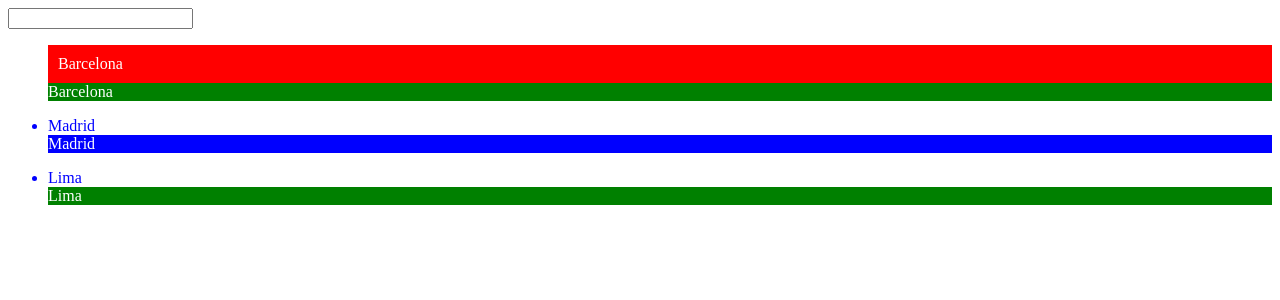
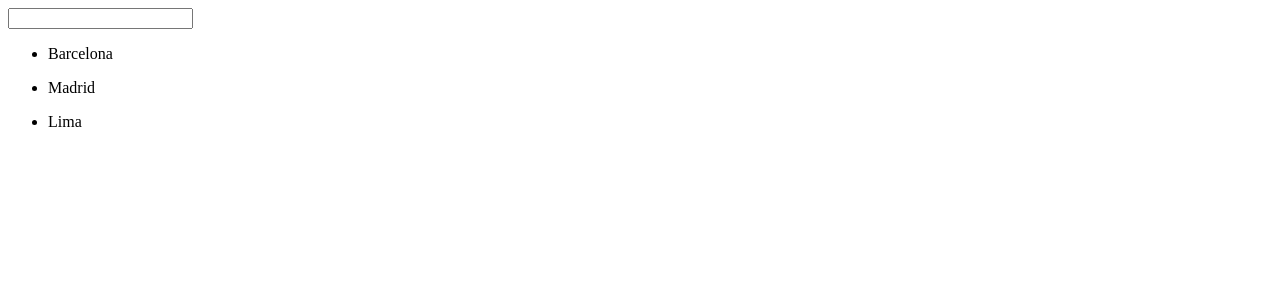
Before and after one commit to ConxiCR/angular_28dias, an Angular app: page / in a window 1280 px wide. Shown: the top 300 px of the page. Built offline with nearby package versions, Linux system fonts and the light colour scheme.

Commit message:
RETO9 Event binding
Signed-off-by: ConxiCr <conxicr@hotmail.com>

```diff
--- a/src/app/app.component.html
+++ b/src/app/app.component.html
@@ -19,6 +19,15 @@
     <!--pasamos un array de strings. Siempre es mas facil añadir clases-->
     <!--<li [ngClass]= "['selected', 'blue']">{{city}}</li>-->
     <!--pasamos un objeto. Si la condición se cumple se aplica la clase-->
-    <li [ngClass]= "{'selected': city === 'Barcelona', 'blue': city != 'Barcelona'}">{{city}}</li>
-    <li [ngStyle]= "{'color': 'white', 'background-color': city === 'Madrid' ? 'blue' : 'green'}">{{city}}</li>
+    <!--<li [ngClass]= "{'selected': city === 'Barcelona', 'blue': city != 'Barcelona'}">{{city}}</li>-->
+    <!--<li [ngStyle]= "{'color': 'white', 'background-color': city === 'Madrid' ? 'blue' : 'green'}">{{city}}</li>-->
+    <!--event biding-->
+    <li (click)="onCityClicked(city)" [ngClass]= "{'selected': city === selection}">{{city}}</li>
 </ul>
+
+<div *ngIf="selection">
+    <!--directiva ngIf para que cuando tenga algo se muestre sino no-->
+    <p>Your city is: {{selection}}</p>
+    <!--para limpiar la seleccion creamos un button-->
+    <button (click)="onClear()">Clear your selection</button>
+</div>
--- a/src/app/app.component.ts
+++ b/src/app/app.component.ts
@@ -13,6 +13,7 @@
   cities = ['Barcelona', 'Madrid', 'Lima']
   //propiedad. No la estoy definiendo, sólo declarando
   name? : string;
+  selection?: string;
 
   title = 'angular_28Dias';
   url='https://unsplash.com/photos/_bHzC5CSyYY?utm_source=unsplash&utm_medium=referral&utm_content=creditShareLink'
@@ -31,5 +32,12 @@
 ngOnDestroy(): void {
     console.log('Destroy');
 }
+onCityClicked(city: string): void{
+  console.log('City->', city);
+  this.selection = city;
+}
+onClear(): void{
+  this.selection = '';
+}
 
 }
```
Also changed, not shown: 1 other file (tests, documents, lock files or other folders).
